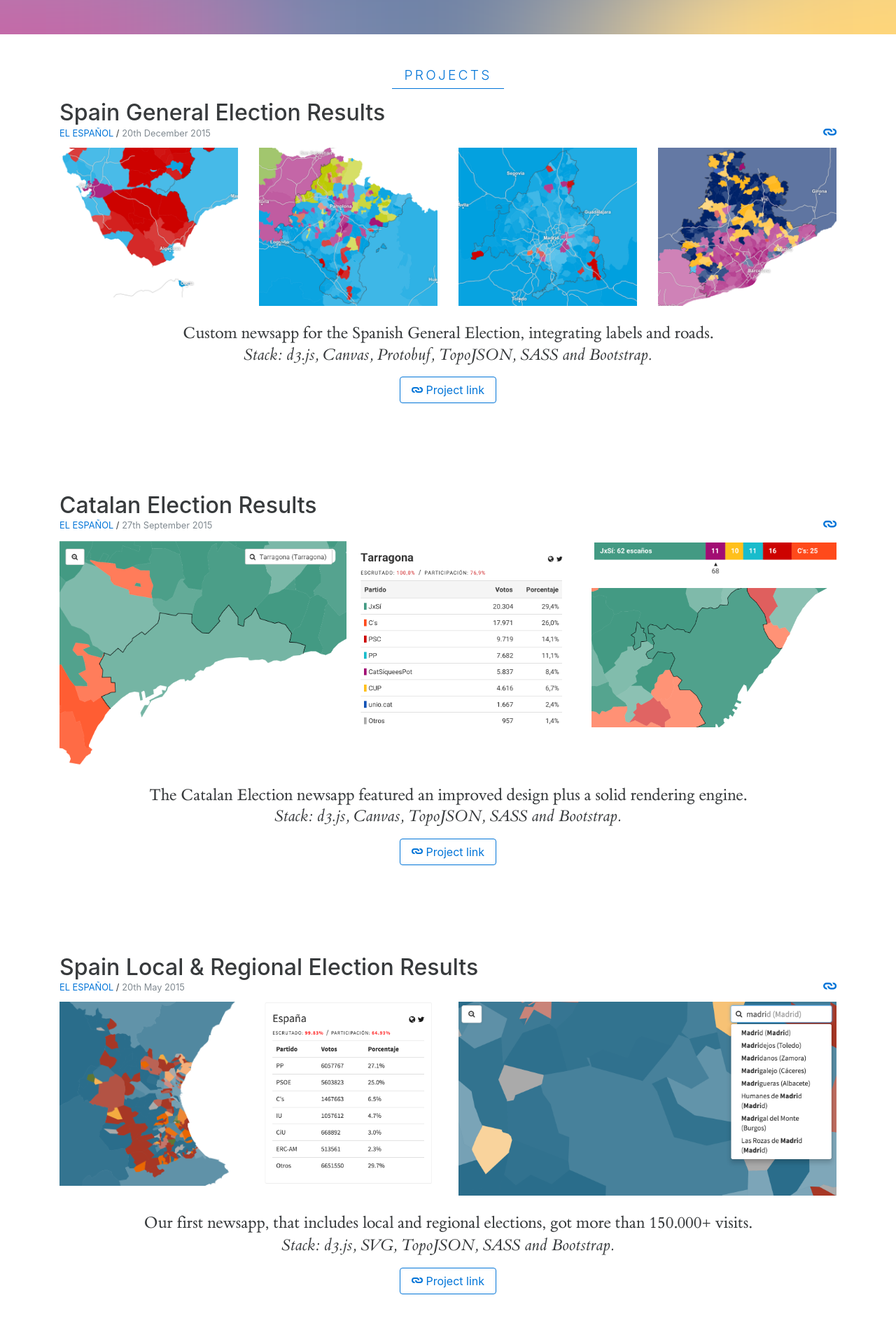
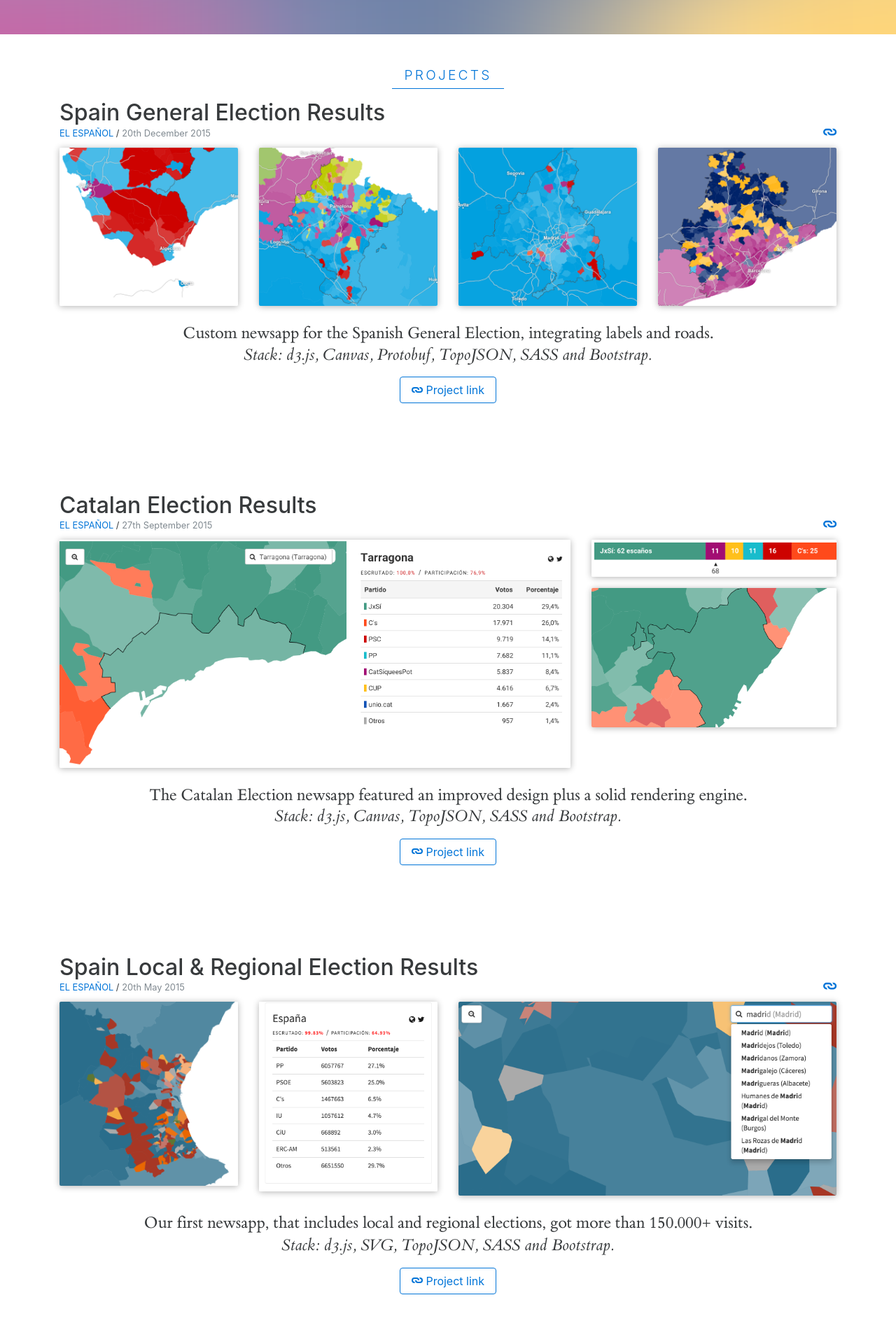
Before and after one commit to martgnz/newsappsio.github.io, a Jekyll site: the page built from index.html, in a window 1280 px wide. Shown: the part 323-2243 px from the top of the page at 70% size. Built offline with Jekyll 4.4.1, drawn with Linux system fonts in a browser that asks for light colours.

Commit message:
Add hover and box-shadow to project img to escape from the Flat World

```diff
--- a/_sass/_projects.scss
+++ b/_sass/_projects.scss
@@ -22,6 +22,19 @@
 }
 .projectTitle {
     margin-bottom: 0;
+}
+.projectImg {
+    border-radius: 2px;
+    box-shadow: 0 1px 10px rgba(0,0,0,.3);
+    transition: 0.2s;
+    cursor: pointer;
+}
+.projectImg:hover {
+    transform: scale(1.05);
+    box-shadow: 0 1px 20px rgba(0,0,0,.4);
+    transition: 0.2s;
+}
+.btn-primary-outline {
 }
 .projectMeta {
     text-align: left;
```
